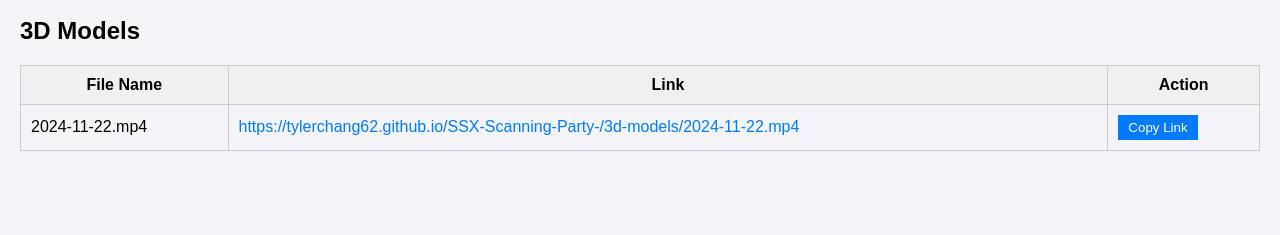
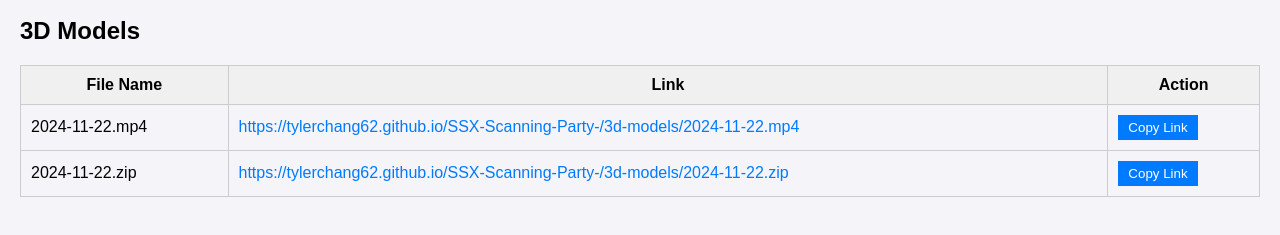
Before and after one commit to tylerchang62/SSX-Scanning-Party-, a plain HTML site: page index.html in a window 1280 px wide. Shown: the part 155-390 px from the top of the page. Drawn offline with Linux system fonts and the light colour scheme.

Commit message:
Auto-update index.html from Google Sheets

```diff
--- a/index.html
+++ b/index.html
@@ -33,7 +33,8 @@
     <script>
       const fileData = {
   "3d-models": [
-    "2024-11-22.mp4"
+    "2024-11-22.mp4",
+    "2024-11-22.zip"
   ]
 };
 
```
